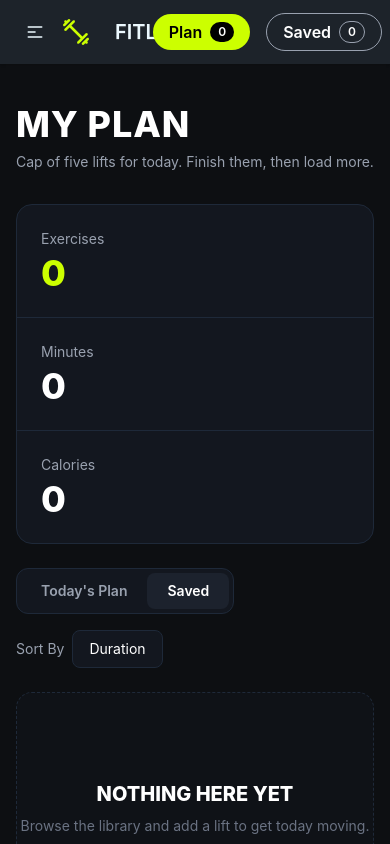
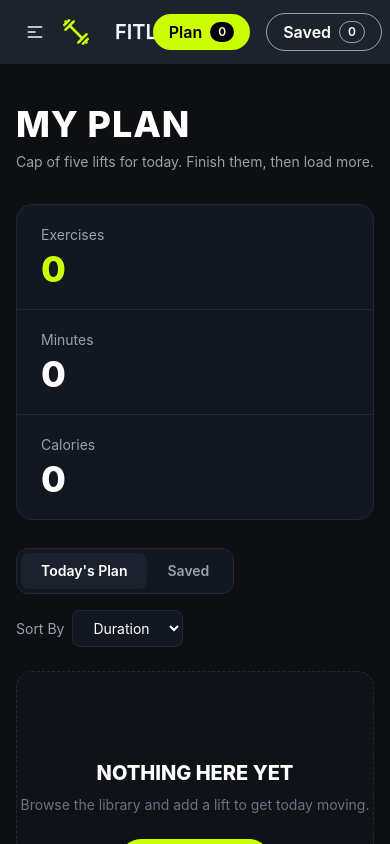
Before and after one commit to Tamal-codes/A6-fit-log, a Next.js app: page /my-plan in a window 390 px wide. Shown: the top 844 px of the page. Built offline with nearby package versions, Linux system fonts and the light colour scheme.

Commit message:
make the navbar and my plan section responsive . you can add now

```diff
--- a/src/app/my-plan/page.tsx
+++ b/src/app/my-plan/page.tsx
@@ -1,11 +1,55 @@
-import React from "react";
+"use client";
+
+import Image from "next/image";
+import Link from "next/link";
+import React, { useMemo, useState } from "react";
+import { useWorkout } from "@/context/WorkoutContext";
 
 const MyPlanPage = () => {
+    const {
+        plan,
+        saved,
+        setPlan,
+    } = useWorkout();
+
+    const [activeTab, setActiveTab] = useState<"plan" | "saved">("plan");
+    const [sortBy, setSortBy] = useState("duration");
+
+    const workouts = activeTab === "plan" ? plan : saved;
+
+    const sortedWorkouts = useMemo(() => {
+        return [...workouts].sort((a, b) => {
+            if (sortBy === "duration") {
+                return a.duration - b.duration;
+            }
+
+            if (sortBy === "calories") {
+                return a.caloriesBurned - b.caloriesBurned;
+            }
+
+            return 0;
+        });
+    }, [workouts, sortBy]);
+
+    const totalMinutes = plan.reduce(
+        (total, workout) => total + workout.duration,
+        0
+    );
+
+    const totalCalories = plan.reduce(
+        (total, workout) => total + workout.caloriesBurned,
+        0
+    );
+
+    const handleRemove = (id: number | string) => {
+        setPlan(plan.filter((workout) => workout.id !== id));
+    };
+
     return (
         <main className="min-h-screen bg-[#0d0f12] px-4 py-10 text-white">
             <div className="mx-auto max-w-6xl">
 
-                {/* Page Heading */}
+
                 <div className="mb-8">
                     <h1 className="text-4xl font-extrabold uppercase tracking-wide">
                         My Plan
@@ -16,58 +60,218 @@ const MyPlanPage = () => {
                     </p>
                 </div>
 
-                {/* Statistics */}
-                <div className="mb-6 grid grid-cols-1 divide-y divide-gray-800 rounded-2xl border border-gray-800 bg-[#13171f] sm:grid-cols-3 sm:divide-x sm:divide-y-0">
 
-                    <div className="p-6">
-                        <p className="text-sm text-gray-400">Exercises</p>
+                <div className="mb-7 grid grid-cols-1 divide-y divide-gray-800 overflow-hidden rounded-2xl border border-gray-800 bg-[#13171f] sm:grid-cols-3 sm:divide-x sm:divide-y-0">
+
+                    <div className="px-6 py-5">
+                        <p className="text-sm text-gray-400">
+                            Exercises
+                        </p>
+
                         <p className="mt-1 text-4xl font-extrabold text-[#ccff00]">
-                            0
+                            {plan.length}
                         </p>
                     </div>
 
-                    <div className="p-6">
-                        <p className="text-sm text-gray-400">Minutes</p>
+                    <div className="px-6 py-5">
+                        <p className="text-sm text-gray-400">
+                            Minutes
+                        </p>
+
                         <p className="mt-1 text-4xl font-extrabold">
-                            0
+                            {totalMinutes}
                         </p>
                     </div>
 
-                    <div className="p-6">
-                        <p className="text-sm text-gray-400">Calories</p>
+                    <div className="px-6 py-5">
+                        <p className="text-sm text-gray-400">
+                            Calories
+                        </p>
+
                         <p className="mt-1 text-4xl font-extrabold">
-                            0
+                            {totalCalories}
                         </p>
                     </div>
 
                 </div>
 
-                {/* Tabs + Sort */}
+
                 <div className="mb-6 flex flex-col gap-4 sm:flex-row sm:items-center sm:justify-between">
 
+
                     <div className="flex w-fit rounded-xl border border-gray-800 bg-[#13171f] p-1">
-                        <button className="rounded-lg px-5 py-2 text-sm font-semibold text-gray-400">
+
+                        <button
+                            onClick={() => setActiveTab("plan")}
+                            className={`rounded-lg px-5 py-2 text-sm font-semibold transition ${
+                                activeTab === "plan"
+                                    ? "bg-[#1c222d] text-white"
+                                    : "text-gray-400 hover:text-white"
+                            }`}
+                        >
                             Today's Plan
                         </button>
 
-                        <button className="rounded-lg bg-[#1c222d] px-5 py-2 text-sm font-semibold text-white">
+                        <button
+                            onClick={() => setActiveTab("saved")}
+                            className={`rounded-lg px-5 py-2 text-sm font-semibold transition ${
+                                activeTab === "saved"
+                                    ? "bg-[#1c222d] text-white"
+                                    : "text-gray-400 hover:text-white"
+                            }`}
+                        >
                             Saved
                         </button>
+
                     </div>
+
 
                     <div className="flex items-center gap-2">
                         <span className="text-sm text-gray-400">
                             Sort By
                         </span>
 
-                        <button className="rounded-lg border border-gray-800 bg-[#13171f] px-4 py-2 text-sm">
+                        <select
+                            value={sortBy}
+                            onChange={(e) => setSortBy(e.target.value)}
+                            className="rounded-lg border border-gray-800 bg-[#13171f] px-4 py-2 text-sm text-white outline-none"
+                        >
+                            <option value="duration">
                                 Duration
-                        </button>
+                            </option>
+
+                            <option value="calories">
+                                Calories
+                            </option>
+                        </select>
                     </div>
 
                 </div>
 
-                {/* Empty State */}
+
+                {sortedWorkouts.length > 0 ? (
+
+                    <div className="space-y-3">
+
+                        {sortedWorkouts.map((workout) => (
+
+                            <div
+                                key={workout.id}
+                                className="flex flex-col gap-5 rounded-2xl border border-gray-800 bg-[#13171f] p-3 transition hover:border-gray-700 md:flex-row md:items-center"
+                            >
+
+
+                                <div className="relative h-32 w-full shrink-0 overflow-hidden rounded-xl md:h-20 md:w-28">
+                                    <Image
+                                        src={workout.image}
+                                        alt={workout.name}
+                                        fill
+                                        className="object-cover"
+                                    />
+                                </div>
+
+
+                                <div className="min-w-0 flex-1">
+
+                                    <h2 className="truncate text-lg font-extrabold uppercase">
+                                        {workout.name}
+                                    </h2>
+
+                                    <div className="mt-2 flex flex-wrap items-center gap-x-4 gap-y-2 text-xs text-gray-400">
+
+                                        <span>
+                                            <span className="text-[#ccff00]">◷</span>{" "}
+                                            {workout.duration} min
+                                        </span>
+
+                                        <span>
+                                            🔥 {workout.caloriesBurned} kcal
+                                        </span>
+
+                                        <span>
+                                            ★ {workout.rating ?? "—"}
+                                        </span>
+
+                                    </div>
+
+                                </div>
+
+
+                                <div className="grid grid-cols-2 gap-x-8 gap-y-2 text-xs md:w-48">
+
+                                    <div>
+                                        <p className="text-gray-500">
+                                            Difficulty
+                                        </p>
+
+                                        <p className="font-semibold capitalize">
+                                            {workout.difficulty}
+                                        </p>
+                                    </div>
+
+                                    <div>
+                                        <p className="text-gray-500">
+                                            Sets
+                                        </p>
+
+                                        <p className="font-semibold">
+                                            {workout.sets}
+                                        </p>
+                                    </div>
+
+                                    <div>
+                                        <p className="text-gray-500">
+                                            Reps
+                                        </p>
+
+                                        <p className="font-semibold">
+                                            {workout.reps}
+                                        </p>
+                                    </div>
+
+                                </div>
+
+
+                                <div className="flex flex-wrap items-center gap-2 md:ml-auto">
+
+                                    <Link
+                                        href={`/library/${workout.id}`}
+                                        className="rounded-full border border-gray-700 px-4 py-2 text-xs font-semibold transition hover:bg-[#1c222d]"
+                                    >
+                                        View Details
+                                    </Link>
+
+                                    {activeTab === "plan" && (
+                                        <>
+                                            <button
+                                                type="button"
+                                                className="rounded-full bg-[#ccff00] px-4 py-2 text-xs font-bold text-black transition hover:bg-[#b3e600]"
+                                            >
+                                                ✓ Mark as Done
+                                            </button>
+
+                                            <button
+                                                type="button"
+                                                onClick={() =>
+                                                    handleRemove(workout.id)
+                                                }
+                                                className="px-2 text-lg text-gray-500 transition hover:text-white"
+                                            >
+                                                ×
+                                            </button>
+                                        </>
+                                    )}
+
+                                </div>
+
+                            </div>
+
+                        ))}
+
+                    </div>
+
+                ) : (
+
                     <div className="flex min-h-[300px] flex-col items-center justify-center rounded-2xl border border-dashed border-gray-800 bg-[#0f1217] text-center">
 
                         <h2 className="text-xl font-extrabold uppercase">
@@ -78,13 +282,21 @@ const MyPlanPage = () => {
                             Browse the library and add a lift to get today moving.
                         </p>
 
-                    <button className="mt-6 rounded-full bg-[#ccff00] px-6 py-3 text-sm font-bold text-black transition hover:scale-105">
+                        <Link
+                            href="/"
+                            className="mt-6 rounded-full bg-[#ccff00] px-6 py-3 text-sm font-bold text-black transition hover:scale-105"
+                        >
                             Go to workouts
-                    </button>
+                        </Link>
 
                     </div>
 
+                )}
+
             </div>
+
+
+
         </main>
     );
 };
--- a/src/components/Footer.tsx
+++ b/src/components/Footer.tsx
@@ -7,7 +7,7 @@ const Footer = () => {
         <footer className="border-t border-gray-200 bg-gray-900 text-gray-300">
             <div className=" flex flex-col items-center justify-between gap-4 px-4 py-8 sm:flex-row">
 
-                {/* Logo & Brand Name */}
+
                 <div className="flex items-center gap-3">
                     <Image src={logo} alt="FitLog Logo" width={40} height={40} className="object-contain" />
                     <span className="text-xl font-bold tracking-wide text-white">
@@ -15,7 +15,7 @@ const Footer = () => {
                     </span>
                 </div>
 
-                {/* Copyright & Tagline */}
+
                 <div className="text-center text-sm sm:text-right">
                     <p className="font-medium text-gray-400">
                         &copy; 2026 FitLog - Workout Library
--- a/src/components/hompage/Banner.tsx
+++ b/src/components/hompage/Banner.tsx
@@ -6,7 +6,7 @@ const Banner = () => {
     return (
         <div className='bg-[#222941] rounded-3xl p-8 md:p-12 my-6 grid grid-cols-1 md:grid-cols-2 gap-8 items-center'>
 
-            {/* Left Content */}
+
             <div className='space-y-4'>
                 <h3 className='text-xs font-semibold tracking-wider text-[#ccff00] uppercase'>
                     WORKOUT LIBRARY
@@ -29,7 +29,7 @@ const Banner = () => {
                 </div>
             </div>
 
-            {/* Right Image */}
+
             <div className='flex justify-center md:justify-end items-center'>
                 <Image
                     src={banner}
--- a/src/components/shared/Navbar.tsx
+++ b/src/components/shared/Navbar.tsx
@@ -1,82 +1,118 @@
-'use client';
+"use client";
 
-import Image from 'next/image';
-import Link from 'next/link';
-import { usePathname } from 'next/navigation';
-import React from 'react';
-import logo from '../../../src/assets/logo.png';
+import Image from "next/image";
+import Link from "next/link";
+import { usePathname } from "next/navigation";
+import React from "react";
+import logo from "../../../src/assets/logo.png";
+import { useWorkout } from "@/context/WorkoutContext";
 
 const Navbar = () => {
     const pathname = usePathname();
 
+    const { plan, saved } = useWorkout();
 
     const isActive = (path: string) => pathname === path;
 
     return (
-        <div className="navbar bg-base-100 shadow-sm">
+       <div className="navbar sticky top-0 z-50 bg-base-100 shadow-sm">
             <div className="navbar-start">
                 <div className="dropdown">
-                    <div tabIndex={0} role="button" className="btn btn-ghost lg:hidden">
-                        <svg aria-label="Menu" xmlns="http://www.w3.org/2000/svg" className="h-5 w-5" fill="none" viewBox="0 0 24 24" stroke="currentColor">
-                            <path strokeLinecap="round" strokeLinejoin="round" strokeWidth="2" d="M4 6h16M4 12h8m-8 6h16" />
+                    <div
+                        tabIndex={0}
+                        role="button"
+                        className="btn btn-ghost lg:hidden"  >
+                        <svg
+                            aria-label="Menu"
+                            xmlns="http://www.w3.org/2000/svg"
+                            className="h-5 w-5"
+                            fill="none"
+                            viewBox="0 0 24 24"
+                            stroke="currentColor"  >
+                            <path
+                                strokeLinecap="round"
+                                strokeLinejoin="round"
+                                strokeWidth="2"
+                                d="M4 6h16M4 12h8m-8 6h16"
+                         />
                         </svg>
                     </div>
+
                     <div
                         tabIndex={-1}
-                        className="dropdown-content bg-base-100 rounded-box z-1 mt-3 w-52 p-2 shadow flex flex-col gap-1">
+                        className="dropdown-content bg-base-100 rounded-box z-1 mt-3 w-52 p-2 shadow flex flex-col gap-1" >
                         <Link
                             href="/"
-                            className={`p-2 rounded-lg ${isActive('/') ? 'bg-[#CCFF00]/10 text-[#CCFF00] font-bold' : ''}`}
-                        >
+                            className={`p-2 rounded-lg ${
+                                isActive("/")
+                                    ? "bg-[#CCFF00]/10 text-[#CCFF00] font-bold"
+                                    : ""
+                            }`}    >
                             Workouts
                         </Link>
+
                         <Link
                             href="/my-plan"
-                            className={`p-2 rounded-lg ${isActive('/my-plan') ? 'bg-[#CCFF00]/10 text-[#CCFF00] font-bold' : ''}`}
-                        >
+                            className={`p-2 rounded-lg ${
+                                isActive("/my-plan")
+                                    ? "bg-[#CCFF00]/10 text-[#CCFF00] font-bold"
+                                    : ""
+                            }`}  >
                             My plan
                         </Link>
                     </div>
                 </div>
+
                 <Link href="/" className="flex items-center gap-2">
                     <Image src={logo} alt="Logo" />
                     <span className="btn btn-ghost text-xl">FITLOG</span>
                 </Link>
             </div>
 
-
             <div className="navbar-center hidden lg:flex">
                 <div className="flex items-center gap-2">
                     <Link
                         href="/"
-                        className={`rounded-full px-5 py-2 font-medium transition-all ${isActive('/')
-                                ? 'bg-[#1c2208] text-[#CCFF00] font-semibold'
-                                : 'text-gray-400 hover:text-white'
-                            }`}
-                    >
+                        className={`rounded-full px-5 py-2 font-medium transition-all ${
+                            isActive("/")
+                                ? "bg-[#1c2208] text-[#CCFF00] font-semibold"
+                                : "text-gray-400 hover:text-white"
+                        }`}  >
                         Workouts
                     </Link>
+
                     <Link
                         href="/my-plan"
-                        className={`rounded-full px-5 py-2 font-medium transition-all ${isActive('/my-plan')
-                                ? 'bg-[#1c2208] text-[#CCFF00] font-semibold'
-                                : 'text-gray-400 hover:text-white'
-                            }`}
-                    >
+                        className={`rounded-full px-5 py-2 font-medium transition-all ${
+                            isActive("/my-plan")
+                                ? "bg-[#1c2208] text-[#CCFF00] font-semibold"
+                                : "text-gray-400 hover:text-white"
+                        }`} >
                         My Plan
                     </Link>
                 </div>
             </div>
 
             <div className="navbar-end flex items-center gap-4">
-                <Link href="/my-plan" className="flex items-center gap-2 bg-[#ccff00] text-black px-4 py-1.5 rounded-full font-semibold">
+                <Link
+                    href="/my-plan"
+                    className="flex items-center gap-2 bg-[#ccff00] text-black px-4 py-1.5 rounded-full font-semibold"     >
                     <span>Plan</span>
-                    <span className="bg-black text-white text-xs px-2 py-0.5 rounded-full">0</span>
+
+                    <span className="bg-black text-white text-xs px-2 py-0.5 rounded-full">
+                        {plan.length}
+                    </span>
                 </Link>
 
-                <Link href="/my-plan" className="flex items-center gap-2 border border-gray-400 text-white px-4 py-1.5 rounded-full font-semibold">
+                <Link
+                    href="/my-plan"
+                    className="flex items-center gap-2 border border-gray-400 text-white px-4 py-1.5 rounded-full font-semibold"
+                >
                     <span>Saved</span>
-                    <span className="border border-gray-400 text-xs px-2 py-0.5 rounded-full">0</span>
+
+                    <span className="border border-gray-400 text-xs px-2 py-0.5 rounded-full">
+                        {saved.length}
+                    </span>
                 </Link>
             </div>
         </div>
```
Also changed, not shown: src/app/library/[id]/page.tsx (+6 -7 lines). Lines whose indentation alone changed are shown as unchanged.
